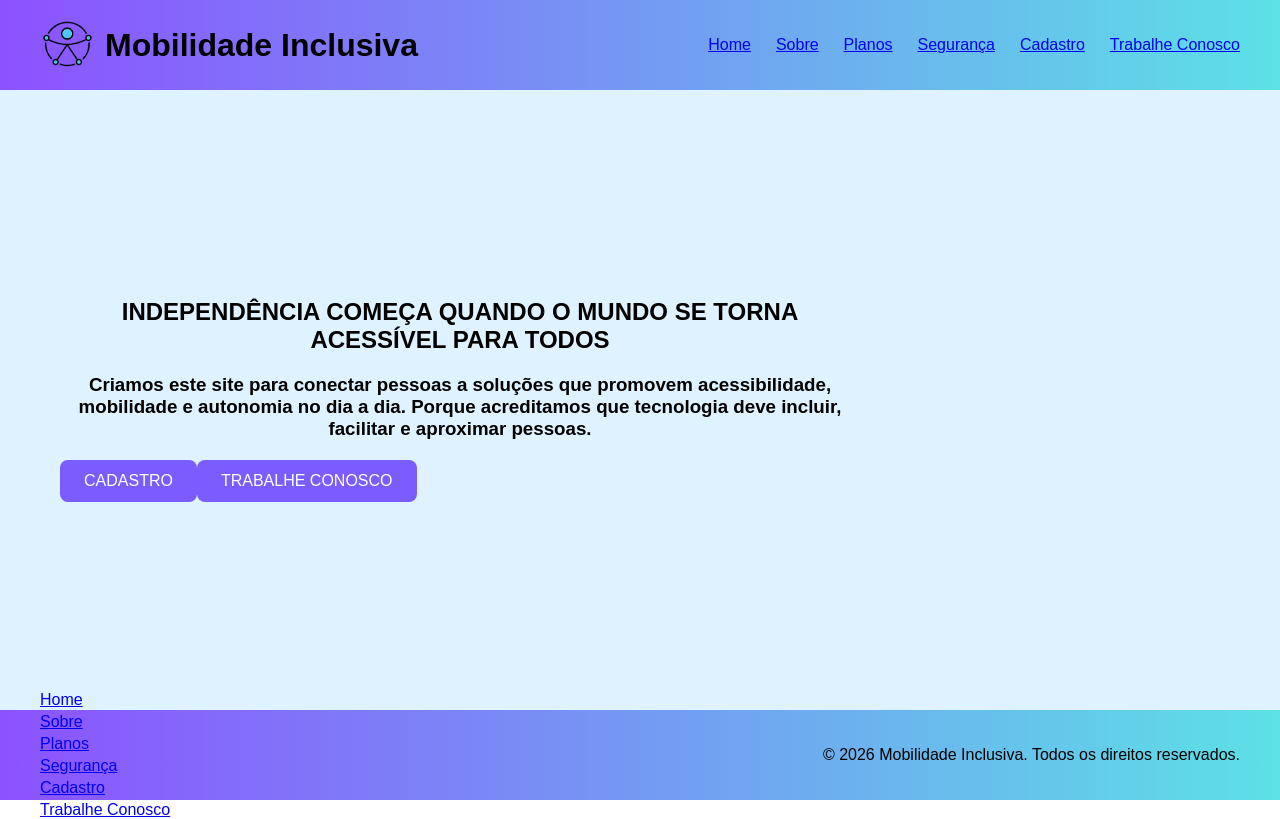
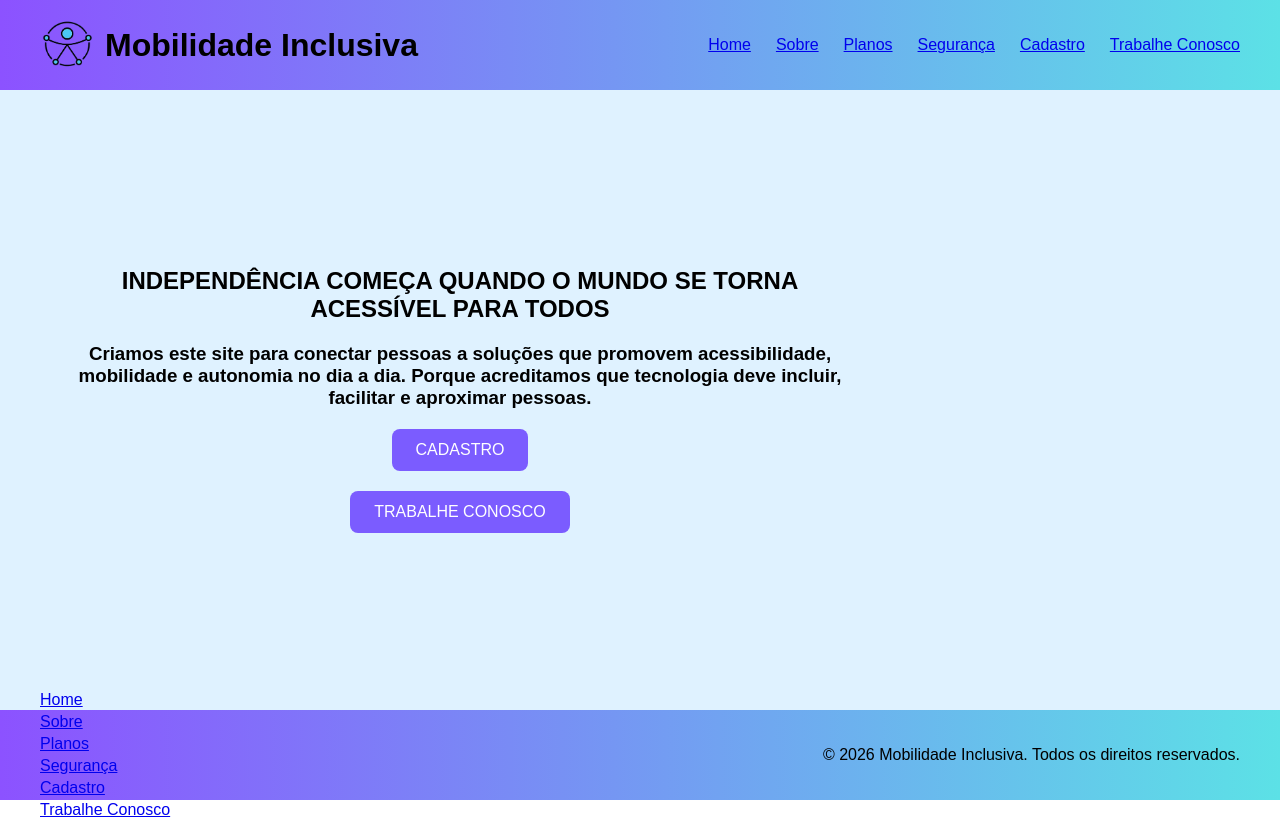
Before and after one commit to gabriellicabral/Projeto-de-desenvolvimento-Front-End, a React (Vite) app in the folder landingpage/: page /Home in a window 1280 px wide. Built offline with nearby package versions, Linux system fonts and the light colour scheme.

Commit message:
ajustando a seção home

```diff
--- a/landingpage/src/index.css
+++ b/landingpage/src/index.css
@@ -101,7 +101,7 @@ section{
   justify-content: center;
 }
 
-.divtextohome{
+.divconteudohome{
   display: flex;
   flex-direction: column;
   align-items: center;
@@ -110,10 +110,6 @@ section{
   max-width: 800px;
 }
 
-.divbuttonhome{
-  gap: 20px;
-  margin-top: 20px;
-}
 
 .buttonhome{
   background: #7b5cff;
--- a/landingpage/src/pages/Home.jsx
+++ b/landingpage/src/pages/Home.jsx
@@ -17,7 +17,7 @@ function Home(){
             <div className="container">
 
             {/* Área onde ficam o título e o texto principal */}
-            <div className="divtextohome">
+            <div className="divconteudohome">
 
                 {/* Título principal da página */}
                 <h1>
@@ -31,14 +31,11 @@ function Home(){
                 Porque acreditamos que tecnologia deve incluir, facilitar e aproximar pessoas.
                 </h3>
 
-            </div>
-
 
             {/* a tag <a> é usada para criar um link para a página de cadastro,
             seguida do href que é o caminho para a página de cadastro.
             Essa navegação será executada ao clicar no button */}
 
-<div className="divbuttonhome">
             <a href="/cadastro">
 
                 {/* Botão que leva o usuário para a página de cadastro */}
```
